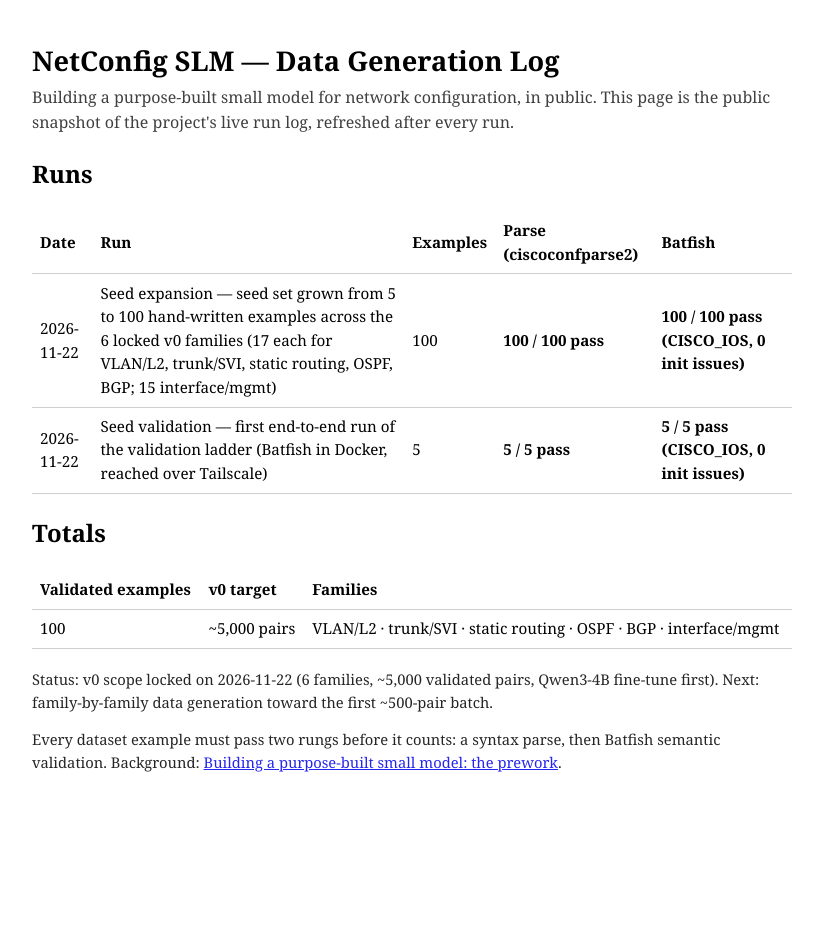
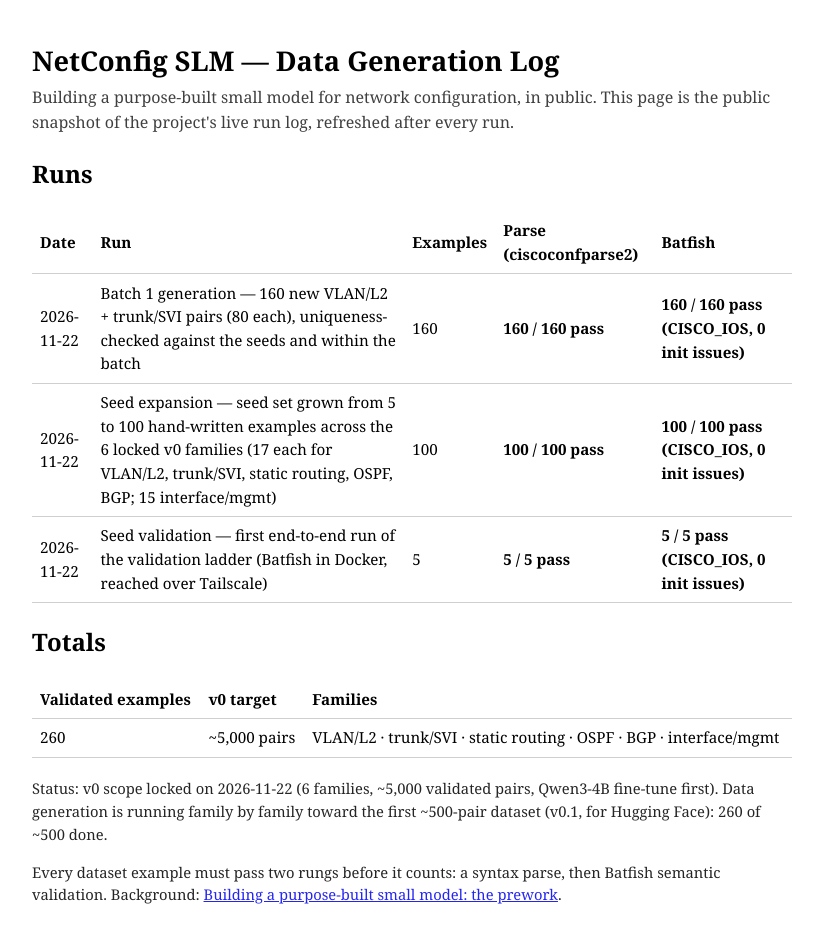
Before and after one commit to aag1091-alt/slm, a plain HTML site: page index.html in a window 1280 px wide. Shown: the whole page, without its empty margins (228-1051 px from the left). Before the commit the page ends 814 px from the top, so only its background shows below. Drawn offline with Linux system fonts and the light colour scheme.

Commit message:
Log: batch 1 generation run, 260 validated pairs total

```diff
--- a/index.html
+++ b/index.html
@@ -26,6 +26,13 @@
   <tr><th>Date</th><th>Run</th><th>Examples</th><th>Parse (ciscoconfparse2)</th><th>Batfish</th></tr>
   <tr>
     <td>2026-11-22</td>
+    <td>Batch 1 generation — 160 new VLAN/L2 + trunk/SVI pairs (80 each), uniqueness-checked against the seeds and within the batch</td>
+    <td>160</td>
+    <td class="pass">160 / 160 pass</td>
+    <td class="pass">160 / 160 pass (CISCO_IOS, 0 init issues)</td>
+  </tr>
+  <tr>
+    <td>2026-11-22</td>
     <td>Seed expansion — seed set grown from 5 to 100 hand-written examples across the 6 locked v0 families (17 each for VLAN/L2, trunk/SVI, static routing, OSPF, BGP; 15 interface/mgmt)</td>
     <td>100</td>
     <td class="pass">100 / 100 pass</td>
@@ -43,10 +50,10 @@
 <h2>Totals</h2>
 <table>
   <tr><th>Validated examples</th><th>v0 target</th><th>Families</th></tr>
-  <tr><td>100</td><td>~5,000 pairs</td><td>VLAN/L2 · trunk/SVI · static routing · OSPF · BGP · interface/mgmt</td></tr>
+  <tr><td>260</td><td>~5,000 pairs</td><td>VLAN/L2 · trunk/SVI · static routing · OSPF · BGP · interface/mgmt</td></tr>
 </table>
 
-<p class="note">Status: v0 scope locked on 2026-11-22 (6 families, ~5,000 validated pairs, Qwen3-4B fine-tune first). Next: family-by-family data generation toward the first ~500-pair batch.</p>
+<p class="note">Status: v0 scope locked on 2026-11-22 (6 families, ~5,000 validated pairs, Qwen3-4B fine-tune first). Data generation is running family by family toward the first ~500-pair dataset (v0.1, for Hugging Face): 260 of ~500 done.</p>
 
 <p class="note">Every dataset example must pass two rungs before it counts: a syntax parse, then Batfish semantic validation. Background: <a href="https://avinashgosavi.com/post/building-a-purpose-built-small-model-the-prework/">Building a purpose-built small model: the prework</a>.</p>
 </body>
```
